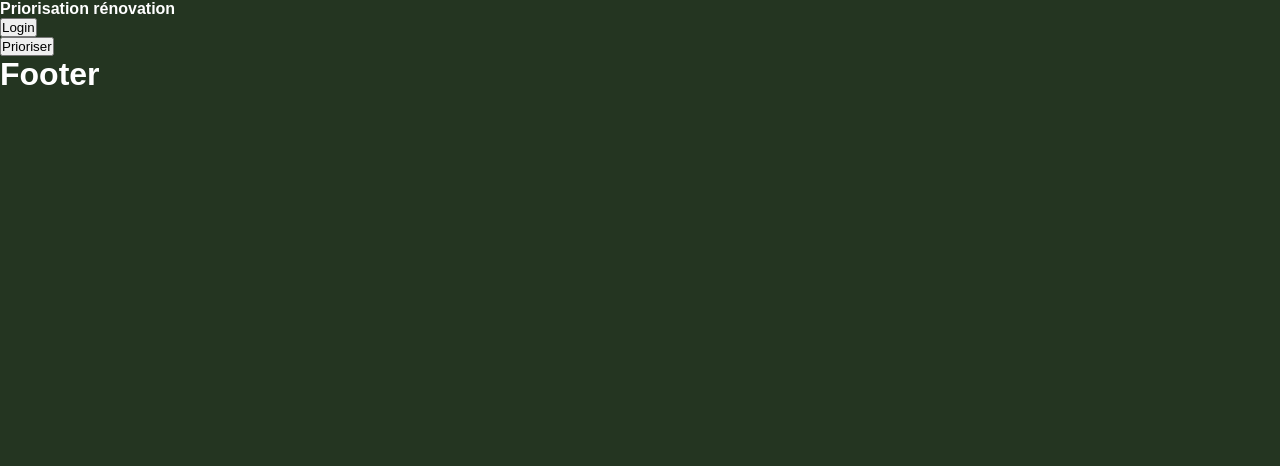
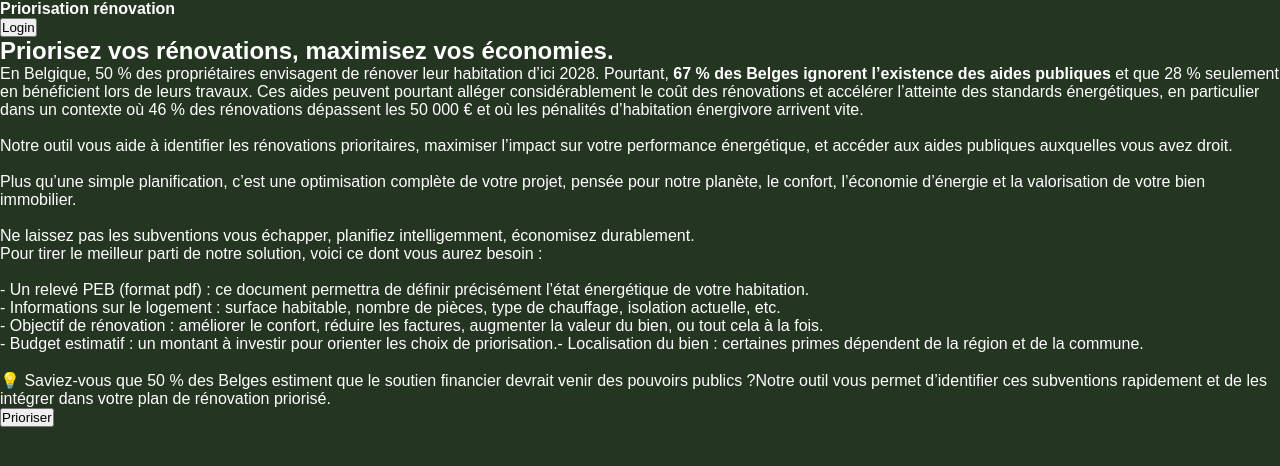
Before and after one commit to WH-Yoshi/AppPriorisation, a React (Vite) app: page /home in a window 1280 px wide. Shown: the top 466 px of the page. Built offline with nearby package versions, Linux system fonts and the light colour scheme.

Commit message:
starting home page

```diff
--- a/src/Styles.scss
+++ b/src/Styles.scss
@@ -1,8 +1,10 @@
 @use "./styles/index" as *;
-@use "./styles/Root" as *;
+@use "./styles/pages/Root" as Root;
+@use "./styles/pages/home" as Home;
 
 @media screen and (min-width: 1601px) {
-  @include Header;
+  @include Root.header-desktop;
+  @include Home.home-desktop;
 }
 
 @media screen and (min-width: 1024px) and (max-width: 1600px) {
--- a/src/pages/Home.tsx
+++ b/src/pages/Home.tsx
@@ -2,14 +2,39 @@ function Home() {
 
     return (
         <section id="home">
+            <h1>Priorisez vos rénovations, maximisez vos économies.</h1>
+            <section className="pub">
                 <section className="left">
-                <p></p>
+                    <article className="text-bubble">
+                        <p>
+                            En Belgique, 50 % des propriétaires envisagent de rénover leur habitation d’ici 2028. Pourtant, <b>67 % des Belges ignorent l’existence des aides publiques</b> et que 28 % seulement en bénéficient lors de leurs travaux. Ces aides peuvent pourtant alléger considérablement le coût des rénovations et accélérer l’atteinte des standards énergétiques, en particulier dans un contexte où 46 % des rénovations dépassent les 50 000 € et où les pénalités d’habitation énergivore arrivent vite.
+                            <br/><br/>
+                            Notre outil vous aide à identifier les rénovations prioritaires, maximiser l’impact sur votre performance énergétique, et accéder aux aides publiques auxquelles vous avez droit.
+                            <br/><br/>
+                            Plus qu’une simple planification, c’est une optimisation complète de votre projet, pensée pour notre planète, le confort, l’économie d’énergie et la valorisation de votre bien immobilier.
+                            <br/><br/>
+                            Ne laissez pas les subventions vous échapper, planifiez intelligemment, économisez durablement.
+                        </p>
+                    </article>
                 </section>
                 <section className="right">
                     <article className="top">
-                    <p></p>
+                        <p>
+                            Pour tirer le meilleur parti de notre solution, voici ce dont vous aurez besoin :
+                            <br/><br/>
+                            - Un relevé PEB (format pdf) : ce document permettra de définir précisément l’état énergétique de votre habitation.
+                            <br/>
+                            - Informations sur le logement : surface habitable, nombre de pièces, type de chauffage, isolation actuelle, etc.
+                            <br/>
+                            - Objectif de rénovation : améliorer le confort, réduire les factures, augmenter la valeur du bien, ou tout cela à la fois.
+                            <br/>
+                            - Budget estimatif : un montant à investir pour orienter les choix de priorisation.- Localisation du bien : certaines primes dépendent de la région et de la commune.
+                            <br/><br/>
+                            💡 Saviez-vous que 50 % des Belges estiment que le soutien financier devrait venir des pouvoirs publics ?Notre outil vous permet d’identifier ces subventions rapidement et de les intégrer dans votre plan de rénovation priorisé.
+                        </p>
                     </article>
                     <button type="button">Prioriser</button>
+                </section>
             </section>
         </section>
     )
--- a/src/pages/Root/Footer.tsx
+++ /dev/null
@@ -1,8 +0,0 @@
-function Footer() {
-
-    return (
-        <h1>Footer</h1>
-    )
-}
-
-export default Footer;
--- a/src/pages/Root/Root.tsx
+++ b/src/pages/Root/Root.tsx
@@ -1,5 +1,4 @@
 import Header from "./Header.tsx";
-import Footer from "./Footer.tsx";
 import {Outlet} from "react-router";
 
 function Root() {
@@ -8,7 +7,6 @@ function Root() {
         <>
             <Header />
             <Outlet />
-            <Footer />
         </>
     )
 }
--- a/src/styles/globals.scss
+++ b/src/styles/globals.scss
@@ -1,23 +1,40 @@
 @use "variables" as *;
 
 * {
+  -moz-box-sizing: border-box;
+  -webkit-box-sizing: border-box;
   box-sizing: border-box;
-  margin: 0;
-  padding: 0;
+  position: relative;
+  padding: 0; margin: 0;
   font-family: $font;
-  text-decoration: none;
 }
 
 a {
   text-decoration: none;
 }
 
-body {
+html {
   background-color: #243521;
   color: white;
+  height: 100%;
+}
+
+body {
+  min-height: 100%;
 }
 
 #root {
   height: 100%;
   width: 100%;
+  display: flex;
+  flex-direction: column;
 }
+
+html, body, #root {
+  height: 100%;
+  width: 100%;
+  margin: 0;
+  padding: 0;
+  display: flex;
+  flex-direction: column;
+}
--- a/src/styles/Root/_index.scss
+++ b/src/styles/pages/Root/_index.scss
@@ -1,2 +1,2 @@
 @forward "header";
-@forward "footer";
+@forward "root";
--- a/src/styles/Root/header.scss
+++ b/src/styles/pages/Root/header.scss
@@ -1,4 +1,4 @@
-@mixin Header {
+@mixin header-desktop {
   #header {
     width: 100%;
     height: 10%;
--- /dev/null
+++ b/src/styles/pages/home.scss
@@ -0,0 +1,39 @@
+@mixin home-desktop {
+  #home {
+    display: flex;
+    flex-direction: column;
+    height: 100%;
+
+    .pub {
+      display: flex;
+      height: 100%;
+
+      .left {
+        width: 50%;
+        display: flex;
+        align-items: center;
+
+        .text-bubble {
+          margin: 0 15%;
+          height: fit-content;
+          border-radius: 12px;
+          border: 0.2rem solid white;
+          padding: 1rem 1rem;
+
+          p {
+            font-size: 1.4rem;
+          }
+        }
+      }
+
+      .right {
+        width: 50%;
+        display: flex;
+      }
+    }
+  }
+}
+
+@mixin home-phone {
+
+}
```
Also changed, not shown: src/styles/pages/Root/root.scss (added). Lines whose indentation alone changed are shown as unchanged.
